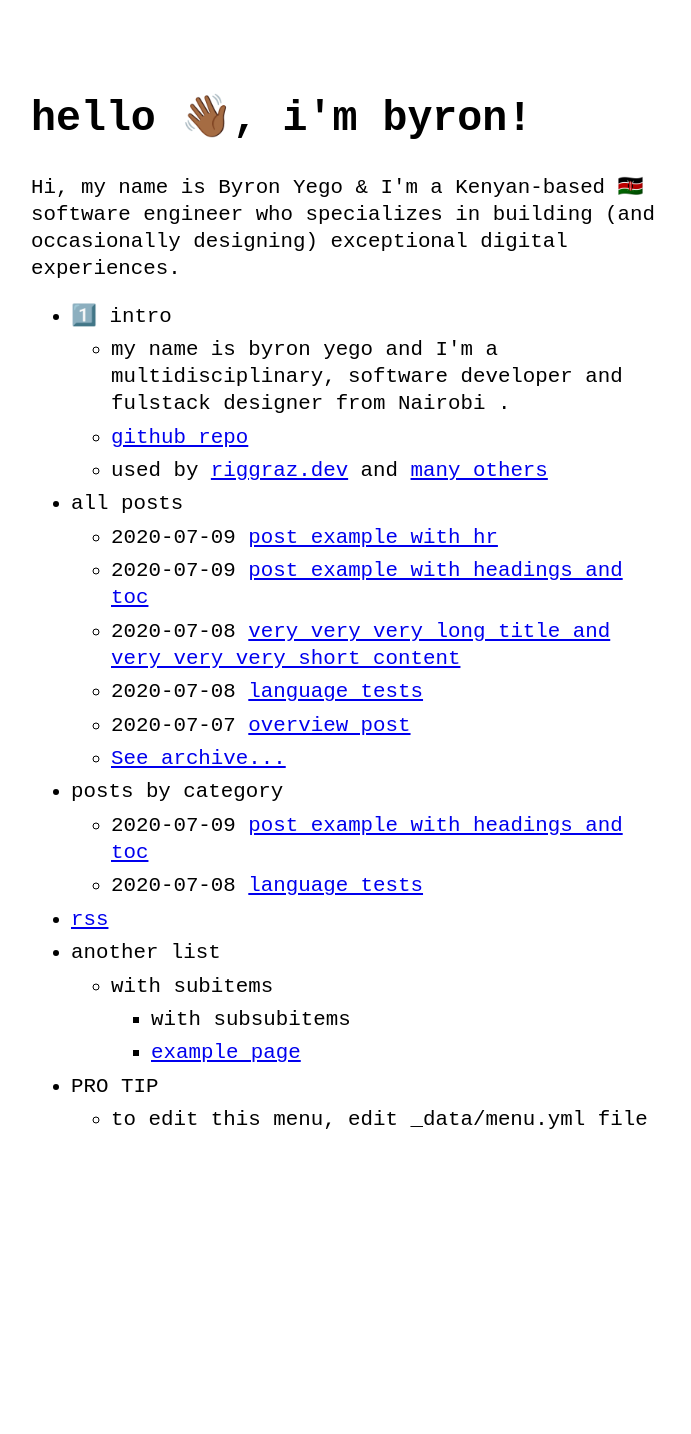
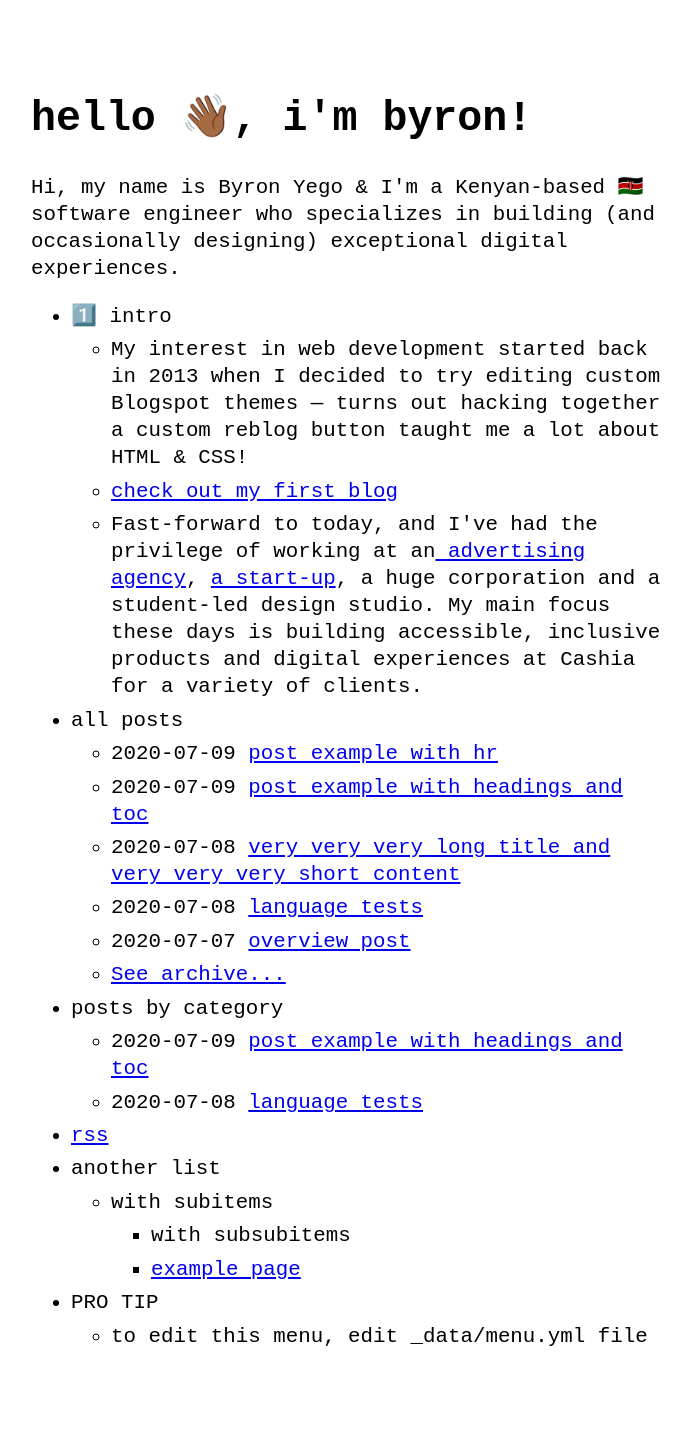
Before and after one commit to riggraz/no-style-please, a Jekyll site: the page built from index.md, in a window 1280 px wide. Shown: the whole page, without its empty margins (289-980 px from the left). Built offline with Jekyll 4.4.1, drawn with Linux system fonts in a browser that asks for light colours; before the commit the page ends 1218 px from its top, so only the background shows below that.

Commit message:
Update menu.yml

```diff
--- a/_data/menu.yml
+++ b/_data/menu.yml
@@ -4,10 +4,10 @@
 entries:
   - title: 1️⃣ intro
     entries:
-      - title: my name is byron yego and I'm a multidisciplinary, software developer and fulstack designer from Nairobi .
-      - title: github repo
-        url: https://github.com/riggraz/no-style-please
-      - title: "used by <a href='https://riggraz.dev'>riggraz.dev</a> and <a href='https://github.com/riggraz/no-style-please/network/dependents'>many others</a>"
+      - title: My interest in web development started back in 2013 when I decided to try editing custom Blogspot themes — turns out hacking together a custom reblog button taught me a lot about HTML & CSS!
+      - title: check out my first blog
+        url: https://tamingyourtech.blogspot.com/
+      - title: "Fast-forward to today, and I've had the privilege of working at an<a href='#'> advertising agency</a>, <a href='#'>a start-up</a>, a huge corporation and a student-led design studio. My main focus these days is building accessible, inclusive products and digital experiences at Cashia for a variety of clients."
 
   - title: all posts
     post_list:
```
